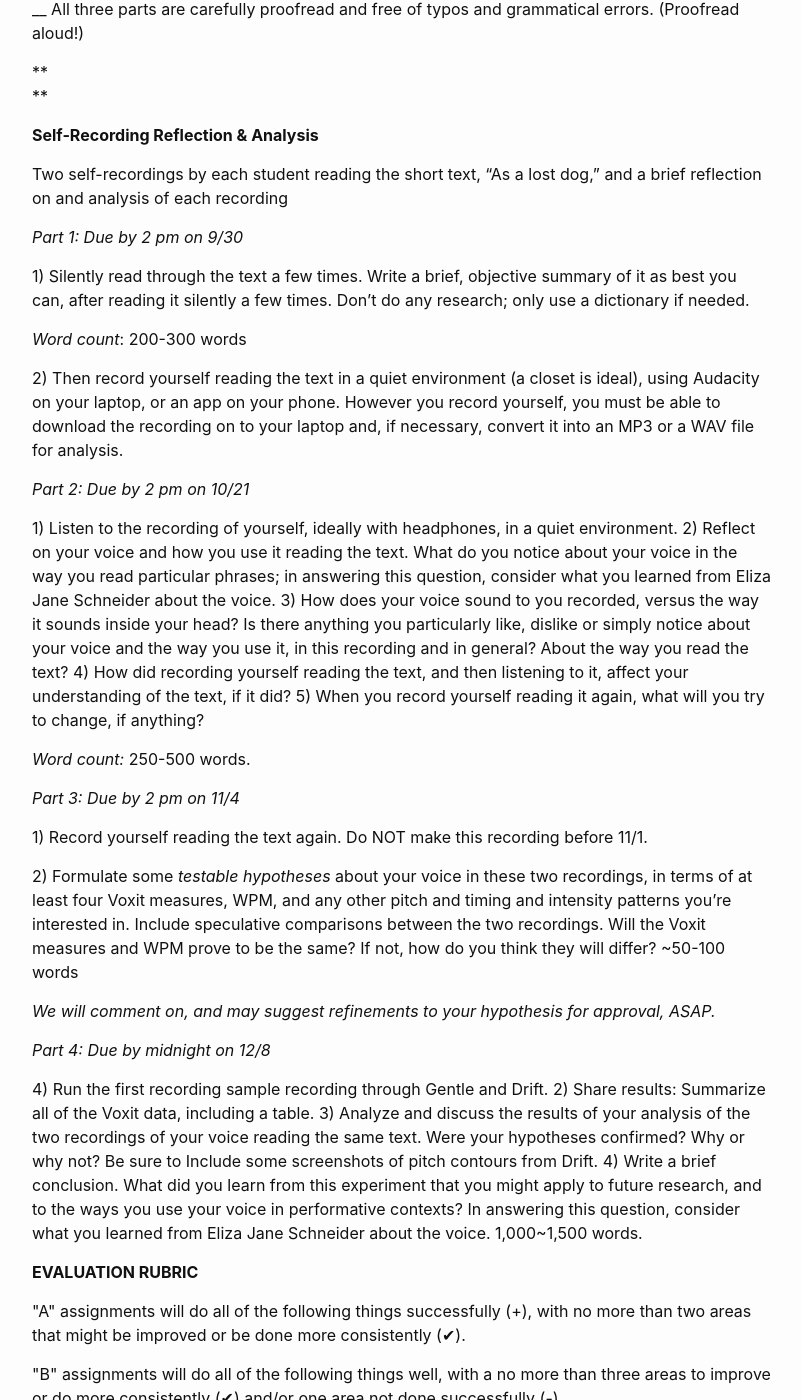
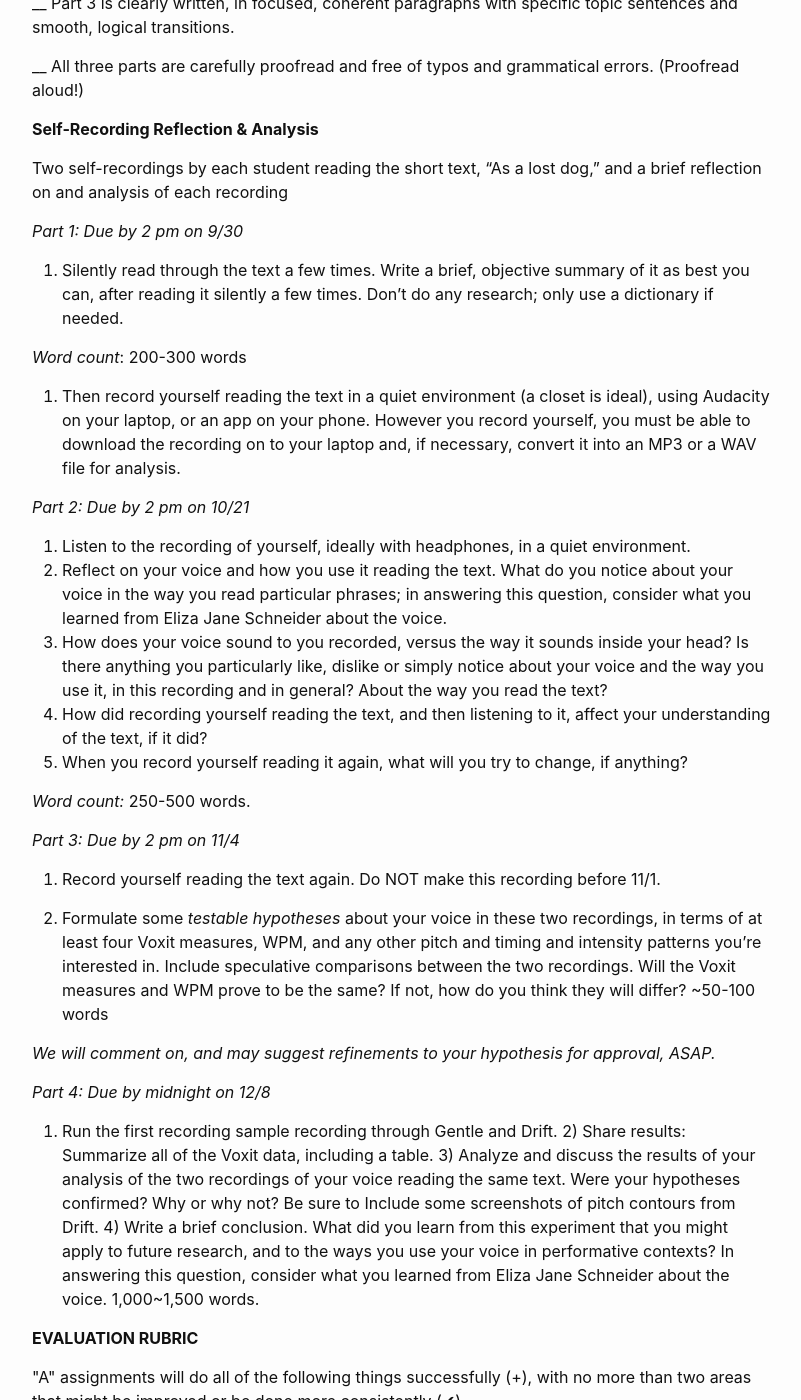
Before and after one commit to jentery/SWDemo, a Jekyll site: the page built from _output_documents/ASSIGNMENTS FOR FRS4 .md, in a window 1280 px wide and 1400 px high, scrolled down 2444 px. Shown: the whole window, without its empty margins (238-1039 px from the left). Built offline with Jekyll 4.4.1, drawn with Linux system fonts in a browser that asks for light colours; some of the changed text lies outside the part shown.

Commit message:
Update ASSIGNMENTS FOR FRS4 .md

```diff
--- a/_output_documents/ASSIGNMENTS FOR FRS4 .md
+++ b/_output_documents/ASSIGNMENTS FOR FRS4 .md
@@ -14,21 +14,14 @@
 
 # with Augusta Funk
 ---
-**FYS 4: THE ART & SCIENCE OF PERFORMATIVE SPEECH**
 
-MacArthur and Miller
+*by Marit MacArthur and Augusta Funk*
 
 **Performative Speech Reflection & Analysis**
 
-Brief reflection on and analysis of a recorded sample of performative
-speech, 90-120 seconds,
+Brief reflection on and analysis of a recorded sample of performative speech, 90-120 seconds, from stand-up comedy, film, radio, television, political speech, etc.
 
-from stand-up comedy, film, radio, television, political speech, etc.
-Sample is chosen by the
-
-student and approved by the instructors*.* Must include a link to the
-recording, the integration of shorter clips from the recording, and
-sound visualization using Drift, and some analysis of Voxit measures.
+Sample is chosen by the student and approved by the instructors*.* Must include a link to the recording, the integration of shorter clips from the recording, and sound visualization using Drift, and some analysis of Voxit measures.
 
 *PART 1, due by midnight on 10/5 on the Canvas Discussion board:*
 
@@ -36,14 +29,13 @@
 and briefly answer these questions about each one. The samples should be
 recordings you have a strong reaction to; they do not have to be
 recordings you love, but choose wisely---you will spend a lot of time
-listening to and thinking about the sample you choose! 1) How did you
-come upon this recording? 2) What interests you about it, in terms of
-the speaker, the content, the context (where the performance was
-delivered, when, and why), the audience, and so on? 3) Briefly summarize
-the content of the recording---what the speaker says. 4) What are your
-impressions about the speaker's voice, as they use it in the recording?
-Please describe the voice as specifically as you can. 4) Which recording
-do you most want to analyze? Do you need help deciding among them?
+listening to and thinking about the sample you choose!
+
+1. How did you come upon this recording?
+2. What interests you about it, in terms of the speaker, the content, the context (where the performance was delivered, when, and why), the audience, and so on?
+3. Briefly summarize the content of the recording---what the speaker says.
+4. What are your impressions about the speaker's voice, as they use it in the recording? Please describe the voice as specifically as you can.
+5. Which recording do you most want to analyze? Do you need help deciding among them?
 
 *Word count*: 250-500 words.
 
@@ -51,15 +43,15 @@
 
 *PART 2, due by midnight on 10/26:*
 
-1\) Provide some background about the sample: who is speaking? Where?
+1. Provide some background about the sample: who is speaking? Where?
 When? Why? To what audience? Where did you find the recording and how
 did you hear about it?
 
-2\) Provide a brief, objective summary of the content of the
+2. Provide a brief, objective summary of the content of the
 recording---what the speaker is saying. Avoid quoting more than a few
 words.
 
-3\) Then narrate your impressions of the recording you've chosen, in
+3. Then narrate your impressions of the recording you've chosen, in
 terms of your listening intuitions about pitch and timing and intensity
 patterns and anything else that stands out to you as listen to it.
 Please impressionistically describe the voice saying 3-4 specific
@@ -68,7 +60,7 @@
 
 *Word count:* \~500-750 words
 
-4\) Formulate a series of precise, *testable hypotheses* about what you
+4. Formulate a series of precise, *testable hypotheses* about what you
 think the Gentle and Drift and Voxit analysis will show about the
 recording, in terms of at least four Voxit measures, WPM, and any other
 pitch and timing and intensity patterns you're interested in.
@@ -80,13 +72,10 @@
 
 *PART 3, due by the start of class on 11/18*
 
-1\) Run the sample recording through Gentle and Drift. 2) Share results:
-Summarize all of the Voxit data, including a table. 3) Analyze and
-discuss the results of your analysis of your performative speech sample.
-Were your hypotheses confirmed? Why or why not? Be sure to Include some
-screenshots of pitch contours from Drift. 4) Write a brief conclusion.
-What did you learn from this experiment that you might apply to future
-research?
+1. Run the sample recording through Gentle and Drift.
+2. Share results: Summarize all of the Voxit data, including a table.
+3. Analyze and discuss the results of your analysis of your performative speech sample. Were your hypotheses confirmed? Why or why not? Be sure to Include some screenshots of pitch contours from Drift.
+4. Write a brief conclusion. What did you learn from this experiment that you might apply to future research?
 
 *Word count*: 1,000\~1,500 words.
 
@@ -144,9 +133,6 @@
 \_\_ All three parts are carefully proofread and free of typos and
 grammatical errors. (Proofread aloud!)
 
-**\
-**
-
 **Self-Recording Reflection & Analysis**
 
 Two self-recordings by each student reading the short text, "As a lost
@@ -154,13 +140,13 @@
 
 *Part 1:* *Due by 2 pm on 9/30*
 
-1\) Silently read through the text a few times. Write a brief, objective
+1. Silently read through the text a few times. Write a brief, objective
 summary of it as best you can, after reading it silently a few times.
 Don't do any research; only use a dictionary if needed.
 
 *Word count*: 200-300 words
 
-2\) Then record yourself reading the text in a quiet environment (a
+2. Then record yourself reading the text in a quiet environment (a
 closet is ideal), using Audacity on your laptop, or an app on your
 phone. However you record yourself, you must be able to download the
 recording on to your laptop and, if necessary, convert it into an MP3 or
@@ -168,27 +154,31 @@
 
 *Part 2: Due by 2 pm on 10/21*
 
-1\) Listen to the recording of yourself, ideally with headphones, in a
-quiet environment. 2) Reflect on your voice and how you use it reading
+1. Listen to the recording of yourself, ideally with headphones, in a
+quiet environment.
+2. Reflect on your voice and how you use it reading
 the text. What do you notice about your voice in the way you read
 particular phrases; in answering this question, consider what you
-learned from Eliza Jane Schneider about the voice. 3) How does your
+learned from Eliza Jane Schneider about the voice.
+3. How does your
 voice sound to you recorded, versus the way it sounds inside your head?
 Is there anything you particularly like, dislike or simply notice about
 your voice and the way you use it, in this recording and in general?
-About the way you read the text? 4) How did recording yourself reading
+About the way you read the text?
+4. How did recording yourself reading
 the text, and then listening to it, affect your understanding of the
-text, if it did? 5) When you record yourself reading it again, what will
+text, if it did?
+5. When you record yourself reading it again, what will
 you try to change, if anything?
 
 *Word count:* 250-500 words.
 
 *Part 3: Due by 2 pm on 11/4*
 
-1\) Record yourself reading the text again. Do NOT make this recording
+1. Record yourself reading the text again. Do NOT make this recording
 before 11/1.
 
-2\) Formulate some *testable hypotheses* about your voice in these two
+2. Formulate some *testable hypotheses* about your voice in these two
 recordings, in terms of at least four Voxit measures, WPM, and any other
 pitch and timing and intensity patterns you're interested in. Include
 speculative comparisons between the two recordings. Will the Voxit
@@ -200,7 +190,7 @@
 
 *Part 4: Due by midnight on 12/8*
 
-4\) Run the first recording sample recording through Gentle and Drift.
+3. Run the first recording sample recording through Gentle and Drift.
 2) Share results: Summarize all of the Voxit data, including a table. 3)
 Analyze and discuss the results of your analysis of the two recordings
 of your voice reading the same text. Were your hypotheses confirmed? Why
@@ -266,9 +256,6 @@
 \_\_ All four parts are carefully proofread and free of typos and
 grammatical errors. (Proofread aloud!)
 
-**\
-**
-
 **5-7 minute Work-in-Progress Presentation**
 
 Brief presentation of key insights, questions and challenges so far from
@@ -328,10 +315,10 @@
 
 *Due at 2 pm on 12/2 as a Canvas Discussion Post:*
 
-1\) Provide a brief, objective summary of the content of the
+1. Provide a brief, objective summary of the content of the
 performance. Avoid quoting more than a few words.
 
-2\) Offer your detailed impressions of the performance, first in terms
+2. Offer your detailed impressions of the performance, first in terms
 of the content, and then in terms of your listening intuitions about
 pitch and timing and intensity patterns and anything else that stood out
 to you. How does the way EJS uses her voice and silence influence your
```
